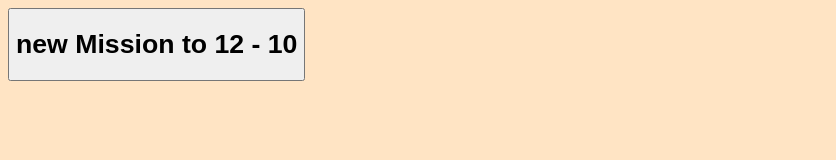
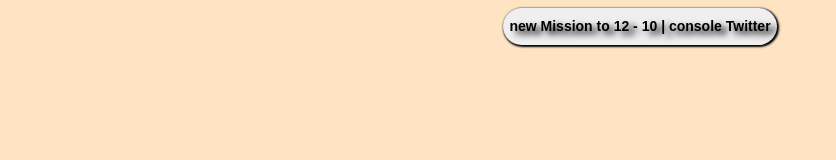
Before and after one commit to ChananelAzenkot/Homework, a plain HTML site: page homeworkto-12-10/index.html in a window 1280 px wide. Shown: the whole page, without its empty margins (0-836 px from the left). Drawn offline with Linux system fonts and the light colour scheme.

Commit message:
finelhomeworkto-12-10

```diff
--- a/homeworkto-12-10/index.html
+++ b/homeworkto-12-10/index.html
@@ -8,7 +8,7 @@
     <link rel="stylesheet" href="style.css"/>
 </head>
 <body>
-    <button><h1>new Mission to 12 - 10 </h1></button>
+    <button><h1>new Mission to 12 - 10 |  console Twitter </h1></button>
 
 
     <script type="text/javascript" src="script.js"></script>
--- a/homeworkto-12-10/style.css
+++ b/homeworkto-12-10/style.css
@@ -1,4 +1,16 @@
 body{
     background-color: bisque;
     font-size: 18px;
+    text-align: center;
 }
+
+h1{
+    filter: drop-shadow(6px 4px 3px black);
+    font-size: 14px;
+}
+button{
+    font-size: 20px;
+    border-radius: 20px;
+    border: none;
+    box-shadow: 1px 1px 2px 1px black;
+}
```
